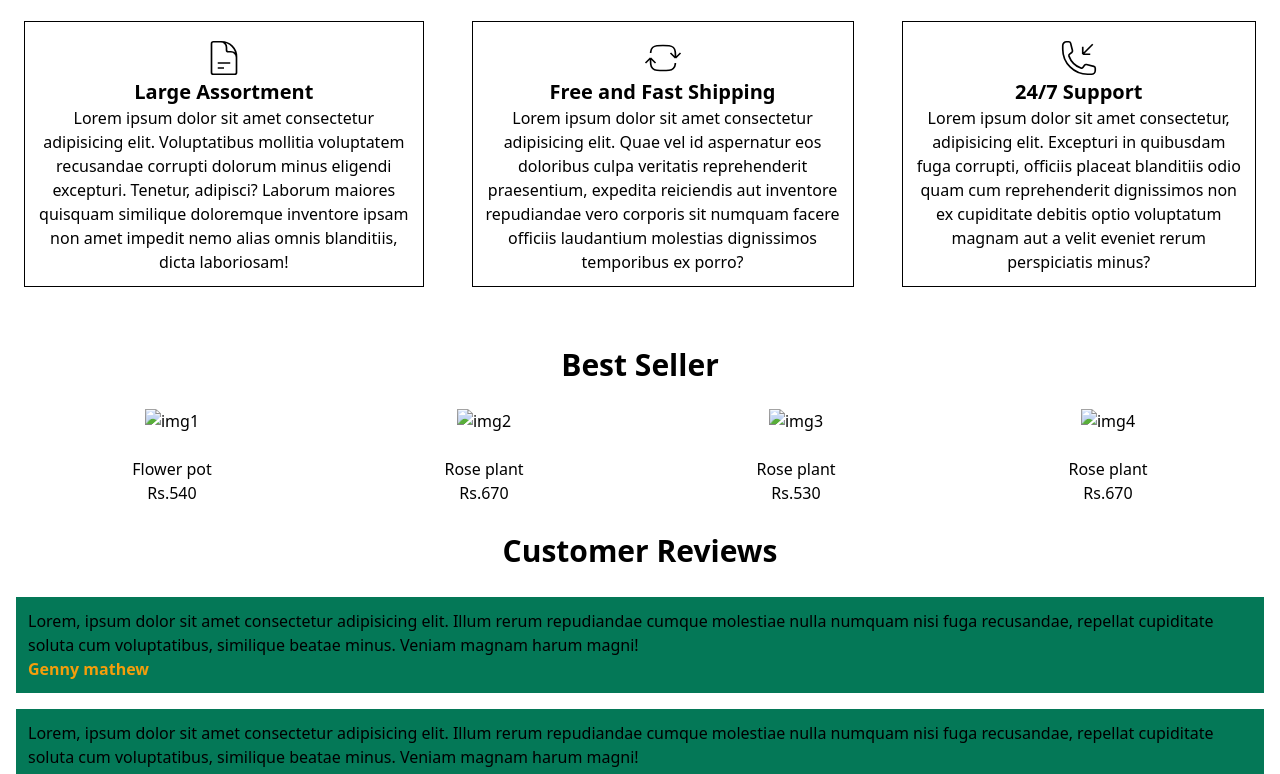
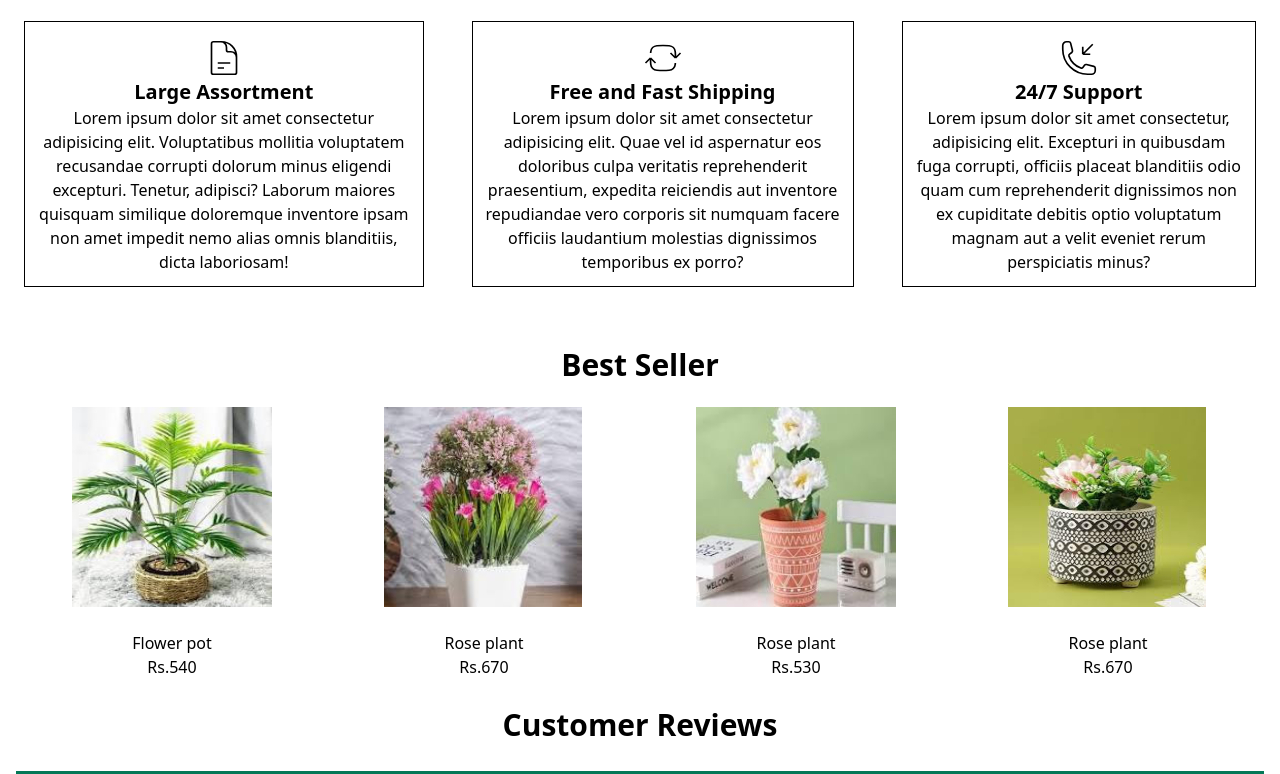
Before and after one commit to kanis-2129/greenden-clone, a plain HTML site: page index.html in a window 1280 px wide. Shown: the part 357-1131 px from the top of the page. Drawn offline with nearby package versions, Linux system fonts and the light colour scheme.

Commit message:
Update index.html

```diff
--- a/index.html
+++ b/index.html
@@ -68,7 +68,7 @@
             <p class="text-sm pt-2 ">160+ species | 100+ clients</p>
         </div>
         <div class="hidden md:block">
-            <img src="./images/img1.jpg" alt="header image" class="w-50 h-48  pl-16">
+            <img src="img1.jpg" alt="header image" class="w-50 h-48  pl-16">
         </div>
 
 
@@ -135,22 +135,22 @@
         <h1 class="font-bold mt-5 text-3xl">Best Seller</h1>
         <div class="grid grid-cols-2 mt-6 md:grid md:grid-cols-4 z-0 ">
             <div>
-                <img src="./images/img2.jpg" alt="img1" class="inline hover:shadow-2xl transform hover:translate-y-2">
+                <img src="img2.jpg" alt="img1" class="inline hover:shadow-2xl transform hover:translate-y-2">
                 <h1 class="pt-6">Flower pot</h1>
                 <p >Rs.540</p>
             </div>
             <div>
-                <img src="./images/img3.jpg" alt="img2" class="inline hover:shadow-2xl transform hover:translate-y-2">
+                <img src="img3.jpg" alt="img2" class="inline hover:shadow-2xl transform hover:translate-y-2">
                 <h1 class="pt-6">Rose plant</h1>
                 <p>Rs.670</p>
             </div>
             <div>
-                <img src="./images/img4.jpg" alt="img3" class="inline hover:shadow-2xl transform hover:translate-y-2">
+                <img src="img4.jpg" alt="img3" class="inline hover:shadow-2xl transform hover:translate-y-2">
                 <h1 class="pt-6" >Rose plant</h1>
                 <p>Rs.530</p>
             </div>
             <div>
-                <img src="./images/img5.jpg" alt="img4" class="inline hover:shadow-2xl transform hover:translate-y-2">
+                <img src="img5.jpg" alt="img4" class="inline hover:shadow-2xl transform hover:translate-y-2">
                 <h1 class="pt-6">Rose plant</h1>
                 <p>Rs.670</p>
             </div>
```
